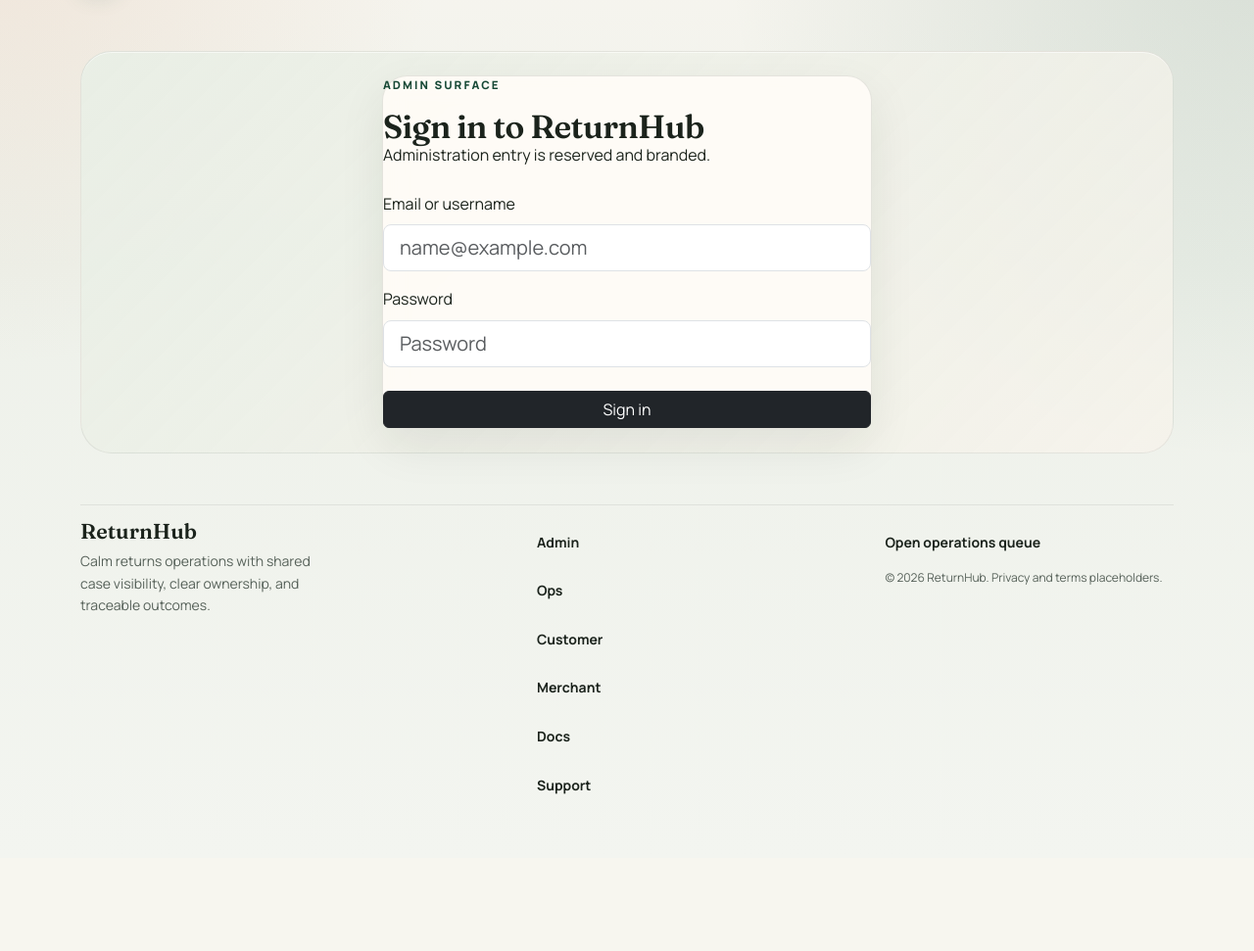
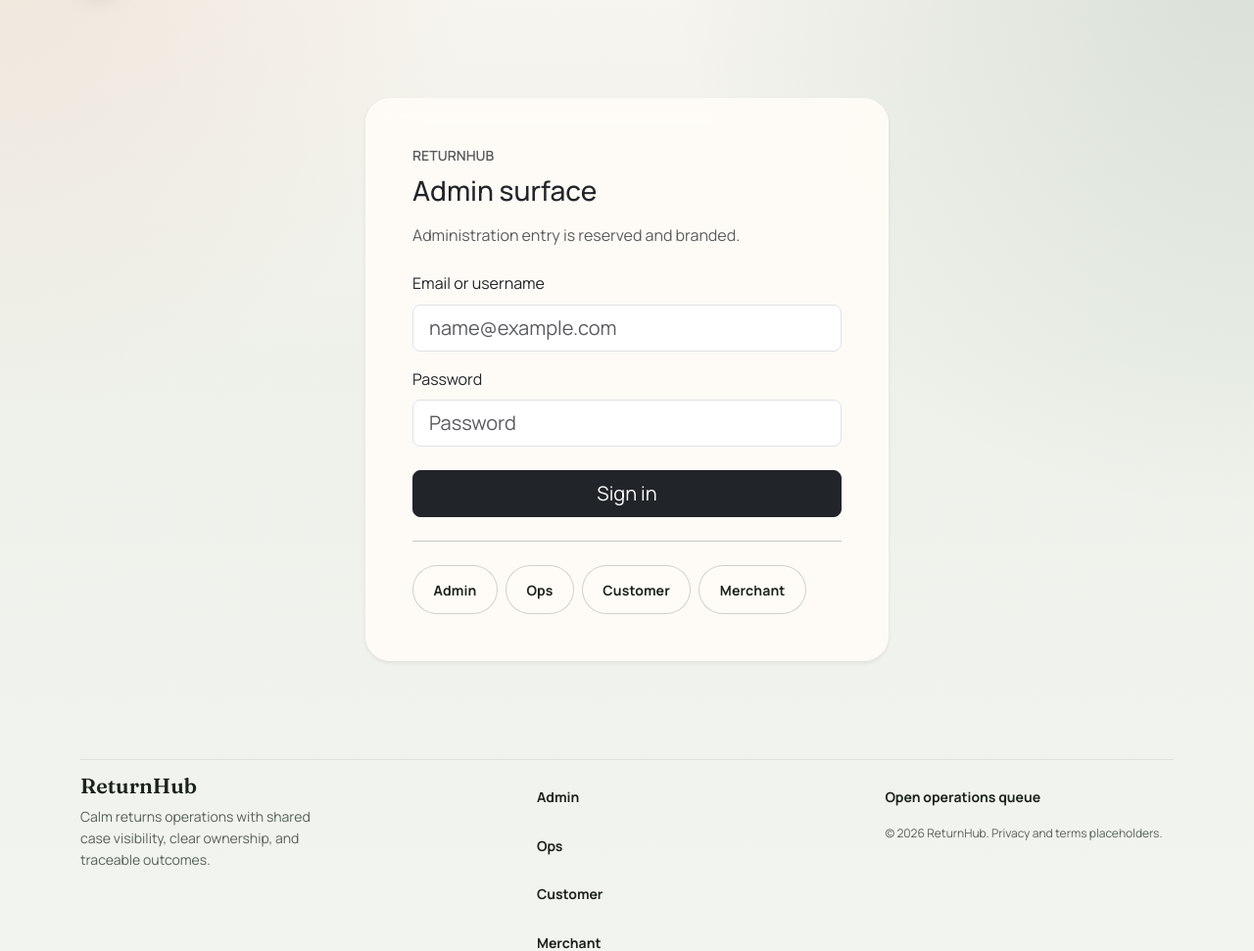
Before and after one commit to AAdewunmi/Returns-Escalation-Predictor-Project, a Django app: page /login/admin/ in a window 1280 px wide. Shown: the part 71-1042 px from the top of the page at 98% size. Before the commit the page ends 882 px from the top, so only its background shows below. Run offline with Django 5.2, Linux system fonts and the light colour scheme.

Commit message:
feat(accounts): enhance shared auth login template

```diff
--- a/templates/auth/login_base.html
+++ b/templates/auth/login_base.html
@@ -1,16 +1,18 @@
 {% extends "base.html" %}
 
+{% block title %}{{ surface_title }} | ReturnHub{% endblock %}
 {% block page_header %}{% endblock %}
 
 {% block content %}
-  <section class="rh-band rh-band--workflow py-4">
+  <section class="container py-5">
     <div class="row justify-content-center">
       <div class="col-12 col-lg-6">
-        <div class="rh-card">
-          <div class="rh-section-heading mb-4">
-            <div class="rh-kicker">{{ surface_title }}</div>
-            <h2>Sign in to {{ brand_name }}</h2>
-            <p>{{ surface_description }}</p>
+        <div class="card shadow-sm border-0 rh-card">
+          <div class="card-body p-4 p-lg-5">
+            <div class="mb-4">
+              <p class="text-uppercase text-muted small fw-semibold mb-2">{{ brand_name }}</p>
+              <h1 class="h3 mb-3">{{ surface_title }}</h1>
+              <p class="text-muted mb-0">{{ surface_description }}</p>
             </div>
 
             {% if form.non_field_errors %}
@@ -23,20 +25,38 @@
               {% csrf_token %}
               {% if next %}
                 <input type="hidden" name="next" value="{{ next }}">
+              {% elif request.GET.next %}
+                <input type="hidden" name="next" value="{{ request.GET.next }}">
               {% endif %}
 
               <div class="mb-3">
                 <label class="form-label" for="{{ form.username.id_for_label }}">{{ form.username.label }}</label>
                 {{ form.username }}
+                {% if form.username.errors %}
+                  <div class="invalid-feedback d-block">{{ form.username.errors|join:", " }}</div>
+                {% endif %}
               </div>
 
               <div class="mb-4">
                 <label class="form-label" for="{{ form.password.id_for_label }}">{{ form.password.label }}</label>
                 {{ form.password }}
+                {% if form.password.errors %}
+                  <div class="invalid-feedback d-block">{{ form.password.errors|join:", " }}</div>
+                {% endif %}
               </div>
 
-            <button type="submit" class="btn btn-dark w-100">Sign in</button>
+              <button type="submit" class="btn btn-dark btn-lg w-100">Sign in</button>
             </form>
+
+            <hr class="my-4">
+
+            <div class="d-flex flex-wrap gap-2">
+              <a class="btn btn-outline-secondary rh-btn-secondary btn-sm" href="/login/admin/">Admin</a>
+              <a class="btn btn-outline-secondary rh-btn-secondary btn-sm" href="/login/ops/">Ops</a>
+              <a class="btn btn-outline-secondary rh-btn-secondary btn-sm" href="/login/customer/">Customer</a>
+              <a class="btn btn-outline-secondary rh-btn-secondary btn-sm" href="/login/merchant/">Merchant</a>
+            </div>
+          </div>
         </div>
       </div>
     </div>
```
Lines whose indentation alone changed are shown as unchanged.
